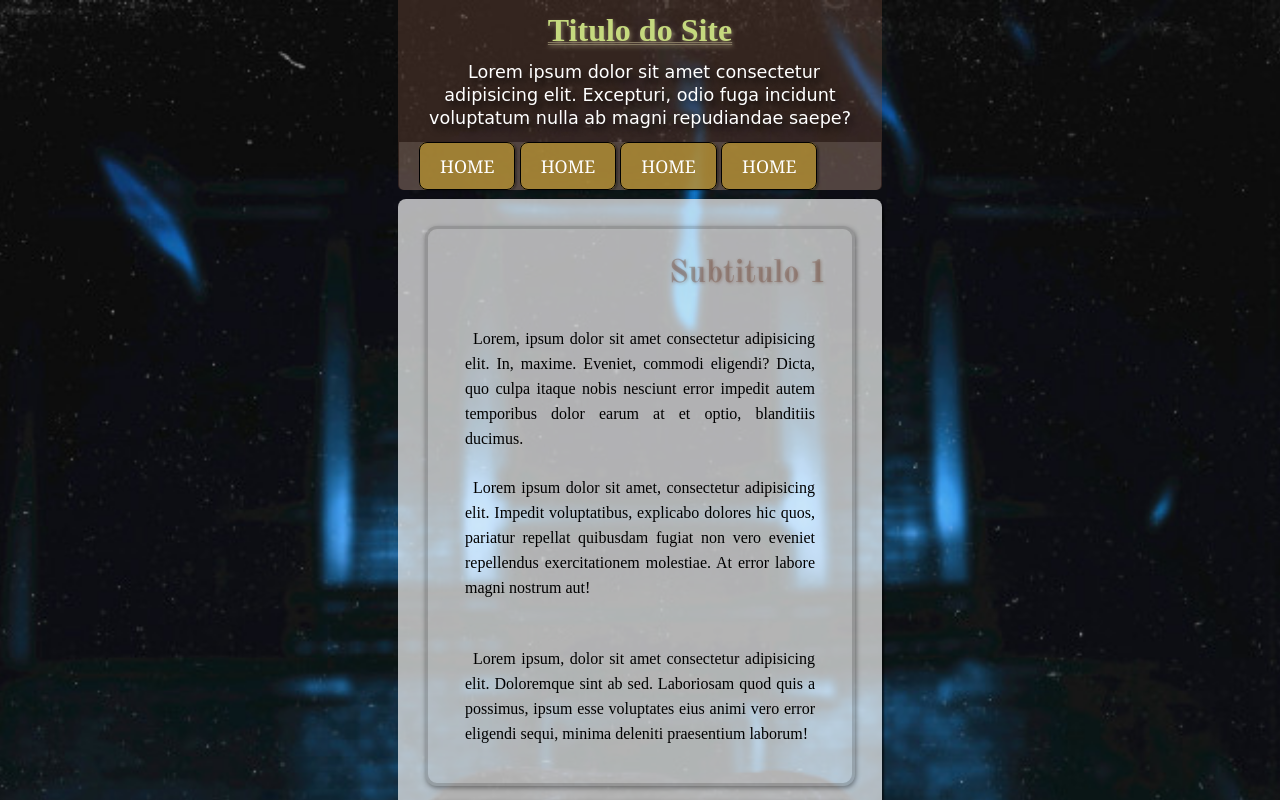
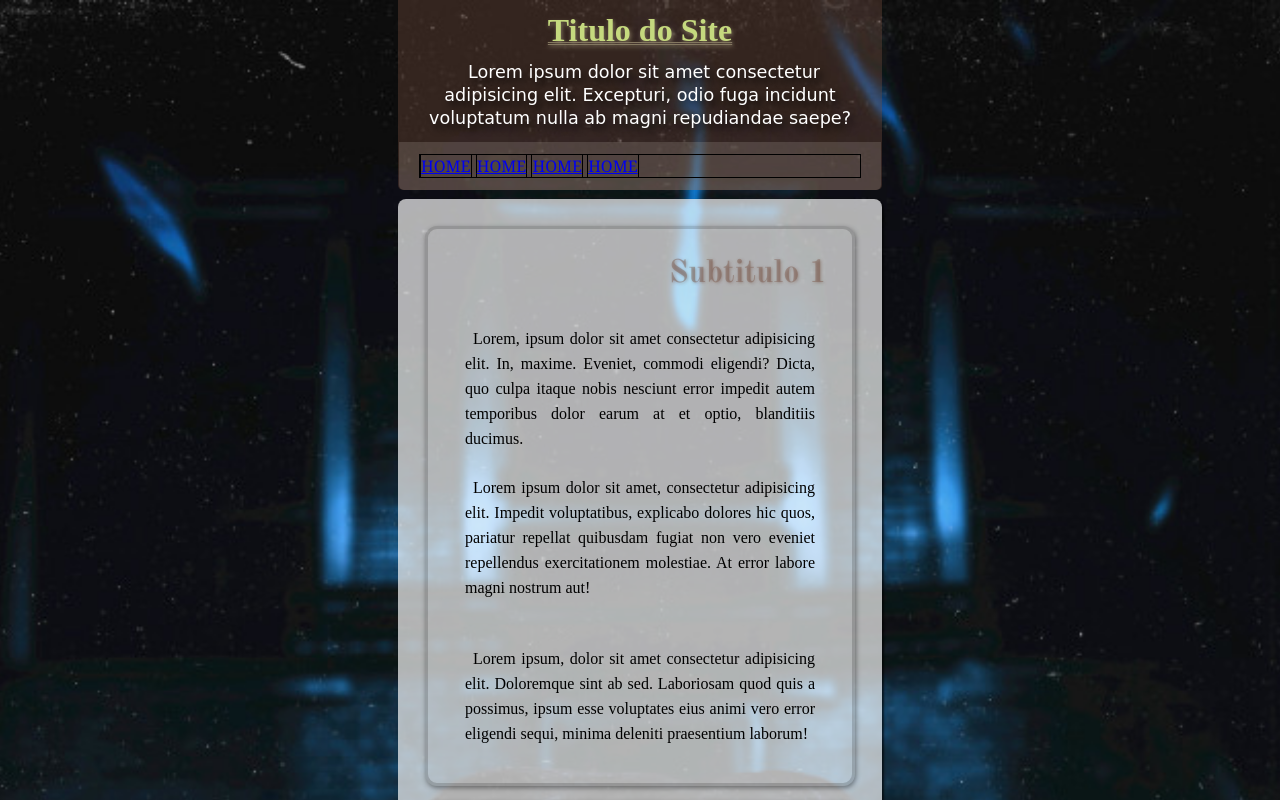
Before and after one commit to miguelmenezes17/projeto-siteone, a plain HTML site: page index.html in a window 1280 px wide. Shown: the top 800 px of the page. Drawn offline with nearby package versions, Linux system fonts and the light colour scheme; a web font is replaced by a local one.

Commit message:
Estilos do site - atualização
Estilos do site - atualização

```diff
--- a/estilo/style.css
+++ b/estilo/style.css
@@ -7,6 +7,20 @@
 @import url('https://fonts.googleapis.com/css2?family=Glass+Antiqua&family=Old+Standard+TT:ital,wght@0,400;0,700;1,400&display=swap');
 
 
+
+/* TIPICAL DEVICE BREAKPOINTS - Sempre pesquisar sobre antes da fazer um site.
+--------------------------
+Pequenas Telas: até 600px;
+
+Celular: De 600px até 768;
+
+Tablet: de 768 a 992px;
+
+Desktop: de 992 a 1200 px;
+
+Grandes Telas: Acima de 1200px;
+
+*/
 
 
 
@@ -68,37 +82,21 @@ header p {
     line-height: 23px;
 }
 
-header p:hover {
-    text-decoration: underline solid var(--cor2);
-    text-shadow: 12px 2px 7px rgba(0, 0, 0, 0.521);
-}
-
 nav {
-    background-color: #d3cabf2f;
+    background-color: #d3cabf2d;
     margin: 0px -11px -12px;
     padding: 12px 20px;
     border-bottom-right-radius: 5px;
     border-bottom-left-radius: 5px;
 }
 
+nav > ul {
+    border: 1px solid black;
+}
+
 nav > ul > a {
     border: 1px solid black;
-    padding: 11px 20px;
-    background-color: #b38e32cb;
-    box-shadow: 2px 1px 2px rgba(0, 0, 0, 0.295);
-    text-decoration: none;
-    color: white;
-    font-size: 1.1em;
-    border-radius: 8px;
 }
-
-nav > ul > a:hover {
-    background-color: #725b21f8;
-    color: rgb(255, 255, 255);
-    text-shadow: 3px 1px 4px black;
-    transition-duration: 0.4s;
-}
-
 main {
     max-width: 460px;
     background-color: rgba(255, 255, 255, 0.678);
```
